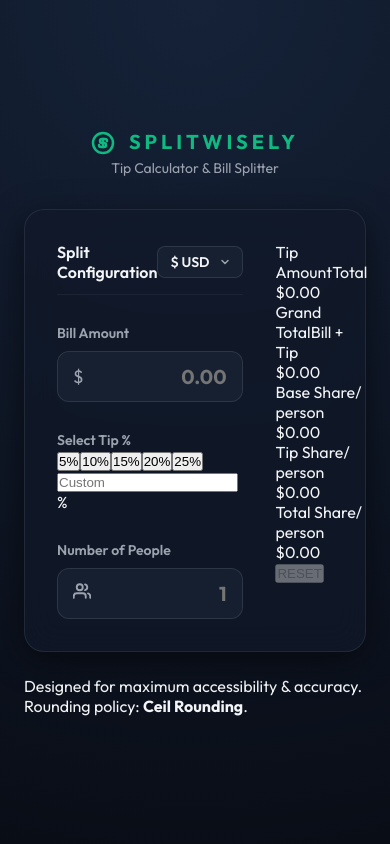
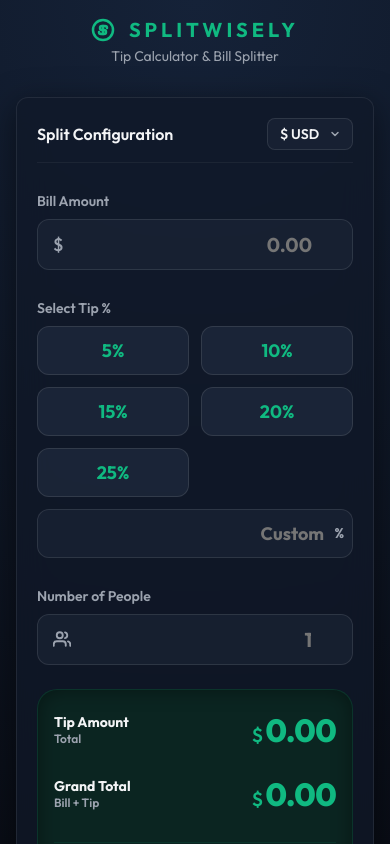
Before and after one commit to m-hassanqureshi/tip-calculator-splitter, a React (Vite) app: page / in a window 390 px wide. Built offline with nearby package versions, Linux system fonts and the light colour scheme.

Commit message:
style: add display card styles and mobile media queries

```diff
--- a/src/App.css
+++ b/src/App.css
@@ -178,3 +178,381 @@
   left: 1rem;
   color: var(--clr-text-muted);
   font-size: var(--fs-lg);
+  font-weight: 500;
+  pointer-events: none;
+  display: flex;
+  align-items: center;
+  justify-content: center;
+}
+
+.input-clear-btn {
+  position: absolute;
+  right: 1rem;
+  background: none;
+  border: none;
+  color: var(--clr-text-muted);
+  cursor: pointer;
+  display: flex;
+  align-items: center;
+  justify-content: center;
+  padding: 0.2rem;
+  border-radius: 50%;
+  transition: color var(--transition-fast), background-color var(--transition-fast);
+}
+
+.input-clear-btn:hover {
+  color: var(--clr-text-main);
+  background-color: rgba(255, 255, 255, 0.1);
+}
+
+/* Align clear button and text alignment in inputs */
+.custom-input:focus ~ .input-clear-btn,
+.custom-input:hover ~ .input-clear-btn {
+  opacity: 1;
+}
+
+.custom-input {
+  /* Give space on the right for clear button */
+  padding-right: 2.5rem;
+}
+
+/* Error States */
+.input-field-wrapper.has-error .custom-input {
+  border-color: var(--clr-error);
+}
+
+.input-field-wrapper.has-error .custom-input:focus {
+  box-shadow: 0 0 0 4px rgba(239, 68, 68, 0.2);
+}
+
+.input-field-wrapper.has-error .input-icon {
+  color: var(--clr-error);
+}
+
+/* Tip Presets Layout */
+.tip-preset-wrapper {
+  display: flex;
+  flex-direction: column;
+  gap: 0.5rem;
+}
+
+.tip-grid {
+  display: grid;
+  grid-template-columns: repeat(3, 1fr);
+  gap: 0.75rem;
+}
+
+.tip-btn {
+  background: var(--clr-btn-bg);
+  border: 1px solid var(--clr-input-border);
+  border-radius: var(--radius-md);
+  color: var(--clr-primary);
+  font-family: var(--ff-primary);
+  font-size: var(--fs-lg);
+  font-weight: 700;
+  padding: 0.75rem 0.5rem;
+  cursor: pointer;
+  transition: all var(--transition-fast);
+}
+
+.tip-btn:hover {
+  background: var(--clr-btn-hover);
+  border-color: var(--clr-primary);
+  transform: translateY(-1px);
+}
+
+.tip-btn:active {
+  transform: translateY(0);
+}
+
+.tip-btn.active {
+  background: var(--clr-primary);
+  border-color: var(--clr-primary);
+  color: var(--clr-bg);
+  box-shadow: 0 4px 12px rgba(16, 185, 129, 0.3);
+}
+
+/* Custom Tip Field in Grid */
+.custom-tip-container {
+  position: relative;
+  display: flex;
+  align-items: center;
+  border-radius: var(--radius-md);
+  overflow: hidden;
+  border: 1px solid var(--clr-input-border);
+  background: var(--clr-input-bg);
+  transition: all var(--transition-fast);
+}
+
+.custom-tip-container:hover {
+  border-color: rgba(255, 255, 255, 0.2);
+}
+
+.custom-tip-container.active {
+  border-color: var(--clr-primary);
+  box-shadow: 0 0 0 4px var(--clr-input-focus-glow);
+}
+
+.custom-tip-input-field {
+  width: 100%;
+  height: 100%;
+  background: transparent;
+  border: none;
+  color: var(--clr-text-main);
+  font-family: var(--ff-primary);
+  font-size: var(--fs-lg);
+  font-weight: 700;
+  padding: 0.75rem 1.75rem 0.75rem 0.5rem;
+  text-align: right;
+}
+
+.custom-tip-input-field:focus {
+  outline: none;
+}
+
+.custom-tip-suffix {
+  position: absolute;
+  right: 0.5rem;
+  color: var(--clr-text-muted);
+  font-size: var(--fs-sm);
+  font-weight: 700;
+  pointer-events: none;
+}
+
+/* Display (Output) Panel */
+.display-panel {
+  background: var(--clr-output-card-bg);
+  border-radius: var(--radius-lg);
+  padding: 2.25rem 2rem;
+  display: flex;
+  flex-direction: column;
+  justify-content: space-between;
+  gap: 2.5rem;
+  border: 1px solid rgba(16, 185, 129, 0.1);
+  box-shadow: inset 0 0 20px rgba(0, 0, 0, 0.4);
+}
+
+.display-outputs-container {
+  display: flex;
+  flex-direction: column;
+  gap: 1.5rem;
+}
+
+.display-row {
+  display: flex;
+  justify-content: space-between;
+  align-items: center;
+  gap: 1rem;
+}
+
+.display-label-group {
+  display: flex;
+  flex-direction: column;
+}
+
+.display-title {
+  font-size: var(--fs-sm);
+  font-weight: 700;
+  color: var(--clr-text-main);
+}
+
+.display-subtitle {
+  font-size: var(--fs-xs);
+  font-weight: 600;
+  color: var(--clr-text-muted);
+}
+
+.display-value {
+  display: flex;
+  align-items: baseline;
+  justify-content: flex-end;
+  color: var(--clr-primary);
+  font-family: var(--ff-primary);
+  font-weight: 800;
+  text-align: right;
+  letter-spacing: -0.02em;
+  word-break: break-all;
+}
+
+/* Dynamic Font Sizes to Prevent Breakage */
+.text-lg-val {
+  font-size: var(--fs-xxl);
+}
+.text-md-val {
+  font-size: var(--fs-xl);
+}
+.text-sm-val {
+  font-size: var(--fs-lg);
+}
+.text-xs-val {
+  font-size: var(--fs-md);
+}
+
+.val-symbol {
+  font-size: 0.6em;
+  font-weight: 600;
+  margin-right: 0.15em;
+}
+
+.display-separator {
+  height: 1px;
+  background: rgba(16, 185, 129, 0.1);
+  margin: 0.25rem 0;
+}
+
+/* Secondary & Highlighted Display Output Rows */
+.display-row.secondary-row .display-title {
+  color: rgba(255, 255, 255, 0.85);
+  font-weight: 500;
+}
+
+.display-row.secondary-row .display-value {
+  color: rgba(16, 185, 129, 0.85);
+}
+
+.display-row.highlighted-row {
+  background: rgba(16, 185, 129, 0.06);
+  padding: 1rem;
+  border-radius: var(--radius-md);
+  border: 1px dashed rgba(16, 185, 129, 0.2);
+  margin-top: 0.25rem;
+}
+
+.highlight-title {
+  color: #fff;
+  font-size: var(--fs-md);
+}
+
+.highlight-subtitle {
+  color: var(--clr-primary);
+}
+
+.highlight-val {
+  color: var(--clr-primary);
+  font-size: calc(var(--fs-xxl) * 1.15) !important;
+  text-shadow: 0 0 15px rgba(16, 185, 129, 0.3);
+}
+
+/* Reset Button */
+.reset-btn {
+  width: 100%;
+  background: var(--clr-primary);
+  color: var(--clr-bg);
+  border: none;
+  border-radius: var(--radius-md);
+  font-family: var(--ff-primary);
+  font-size: var(--fs-md);
+  font-weight: 800;
+  letter-spacing: 0.1em;
+  padding: 0.85rem;
+  cursor: pointer;
+  transition: all var(--transition-normal);
+  box-shadow: 0 4px 14px rgba(16, 185, 129, 0.2);
+}
+
+.reset-btn:hover:not(:disabled) {
+  background: #34d399; /* Bright Emerald */
+  box-shadow: 0 6px 20px rgba(16, 185, 129, 0.4);
+  transform: translateY(-2px);
+}
+
+.reset-btn:active:not(:disabled) {
+  transform: translateY(0);
+}
+
+.reset-btn:disabled {
+  background: rgba(16, 185, 129, 0.15);
+  color: rgba(16, 185, 129, 0.3);
+  box-shadow: none;
+  cursor: not-allowed;
+}
+
+/* Footer Section */
+.app-footer {
+  text-align: center;
+  font-size: var(--fs-xs);
+  color: rgba(255, 255, 255, 0.25);
+  margin-top: 1rem;
+}
+
+.app-footer a {
+  color: rgba(255, 255, 255, 0.4);
+  text-decoration: none;
+  transition: color var(--transition-fast);
+}
+
+.app-footer a:hover {
+  color: var(--clr-primary);
+}
+
+/* Animations */
+@keyframes float {
+  0%, 100% { transform: translateY(0); }
+  50% { transform: translateY(-4px); }
+}
+
+@keyframes slideDown {
+  from {
+    opacity: 0;
+    transform: translateY(-5px);
+  }
+  to {
+    opacity: 1;
+    transform: translateY(0);
+  }
+}
+
+/* Responsive Layout Media Queries */
+
+/* Tablet & Mobile Layout breakpoint */
+@media (max-width: 780px) {
+  .calculator-card {
+    padding: 1.5rem;
+    gap: 1.5rem;
+  }
+}
+
+@media (max-width: 680px) {
+  .calculator-card {
+    grid-template-columns: 1fr;
+    gap: 2rem;
+    padding: 1.5rem;
+  }
+
+  .display-panel {
+    gap: 2rem;
+    padding: 1.75rem 1.5rem;
+  }
+
+  .tip-grid {
+    grid-template-columns: repeat(3, 1fr);
+  }
+}
+
+@media (max-width: 420px) {
+  #root {
+    padding: 1rem;
+  }
+
+  .calculator-card {
+    padding: 1.25rem;
+    gap: 1.5rem;
+    border-radius: var(--radius-md);
+  }
+
+  .tip-grid {
+    grid-template-columns: repeat(2, 1fr); /* 2 columns on very narrow screens for better tap targets */
+  }
+
+  .custom-tip-container {
+    grid-column: span 2; /* Custom stretches full width on small layout */
+  }
+
+  .display-panel {
+    padding: 1.25rem 1rem;
+  }
+
+  .highlight-val {
+    font-size: var(--fs-xxl) !important; /* Cap highlight value font size slightly */
+  }
+}
```
